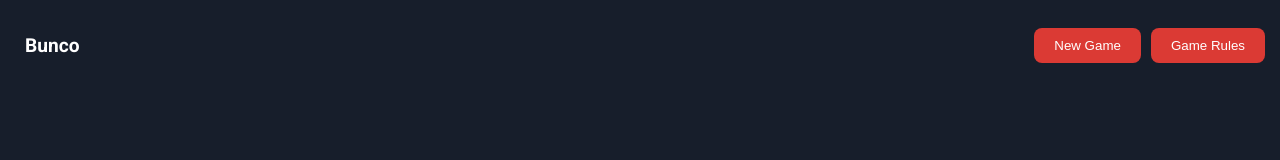
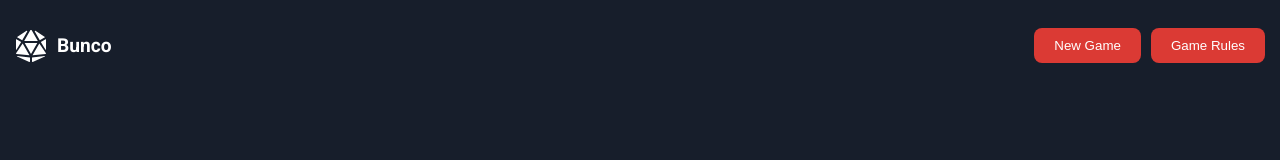
Before and after one commit to OmarFourati/DIP392-Simplified-Bunco, a React (Create React App) app in the folder my-bunco-game/: page / in a window 1280 px wide. Shown: the top 160 px of the page. Built offline with nearby package versions, Linux system fonts and the light colour scheme.

Commit message:
repush logo

```diff
--- a/my-bunco-game/src/App.js
+++ b/my-bunco-game/src/App.js
@@ -1,6 +1,7 @@
 // App.js
 import React, { useState } from "react";
 import "./App.css";
+import { FaDiceD20 } from "react-icons/fa";
 import DiceRollArea from "./components/DiceRollArea/DiceRollArea";
 import FinalScoreTable from "./components/FinalScoreTable/FinalScoreTable";
 import GameBoard from "./components/GameBoard/GameBoard";
@@ -61,7 +62,9 @@ function App() {
       <header className="header">
         {/* Logo and App Name */}
         <div className="app-title">
-          <div className="bunco-logo"></div>
+          <div className="bunco-logo">
+            <FaDiceD20 />
+          </div>
           <div className="bunco-title">
             <p>Bunco</p>
           </div>
```
